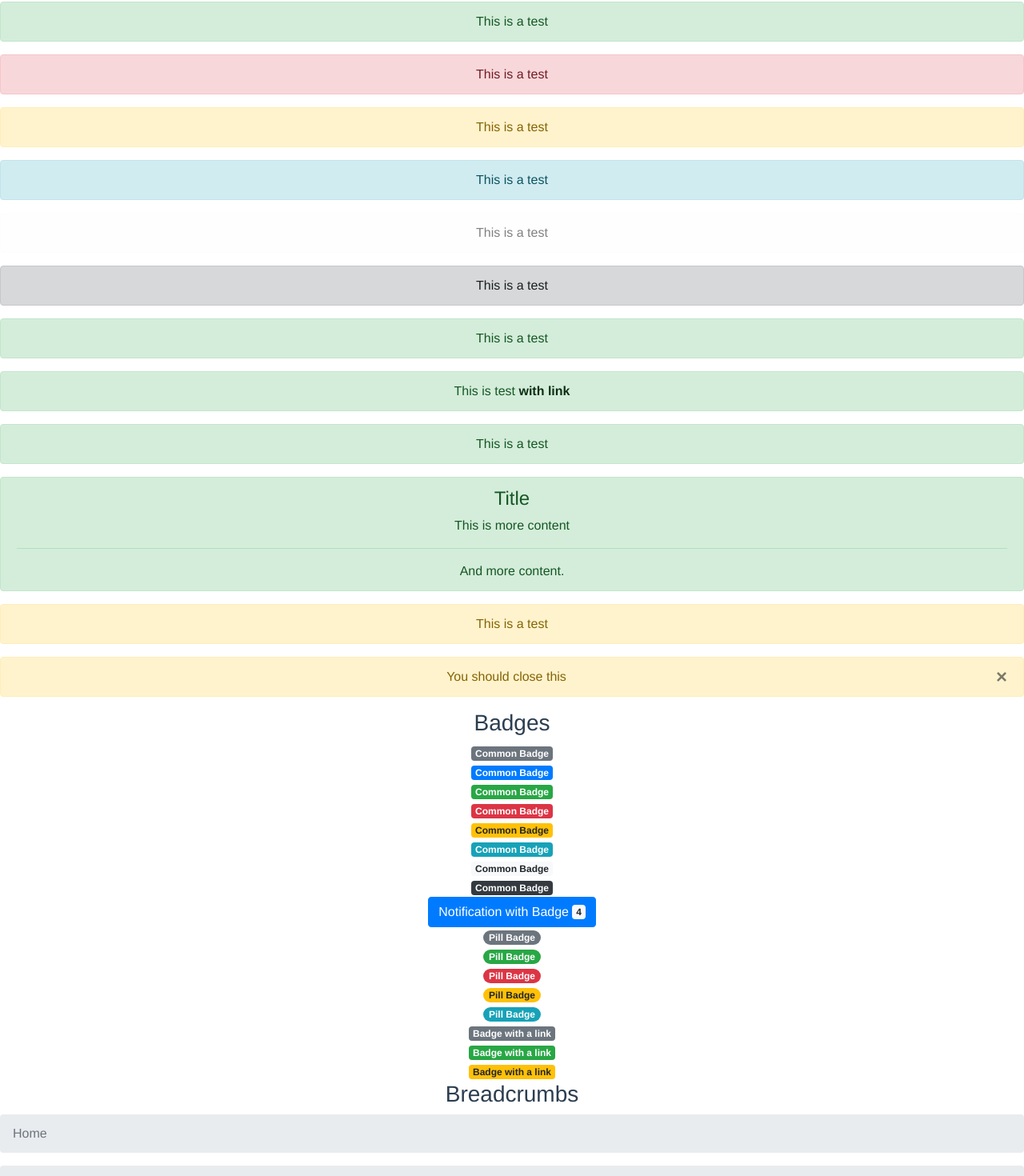
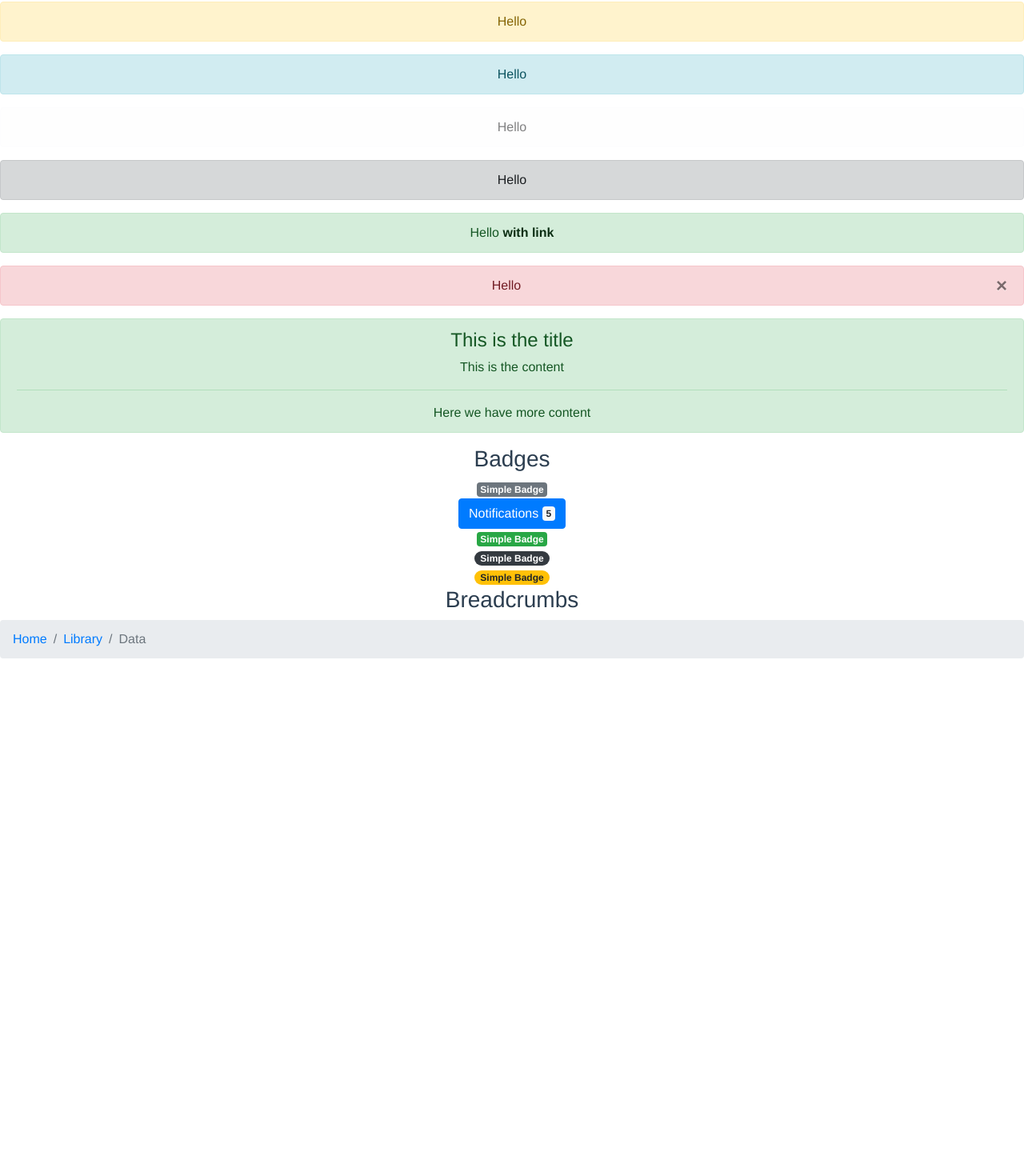
Before and after one commit to unicoderns/uiExample, a Vue app: page / in a window 1280 px wide. Shown: the part 300-1770 px from the top of the page at 80% size. After the commit the page ends 1139 px from the top, so only its background shows below. Built offline with nearby package versions, Linux system fonts and the light colour scheme; what @unicoderns/ui would draw is missing.

Commit message:
UICR-8-Insert-Bootstrap-Components-2 - Fix alerts and Badges -Missing Breadcrumbs

```diff
--- a/src/App.vue
+++ b/src/App.vue
@@ -4,36 +4,36 @@
     <ui-compone />
     <ui-comptwo />
     <h3>Alerts</h3>
-    <AlertComponent type="success"></AlertComponent>
-    <AlertComponent type="danger"></AlertComponent>
-    <AlertComponent type="warning"></AlertComponent>
-    <AlertComponent type="info"></AlertComponent>
-    <AlertComponent type="light"></AlertComponent>
-    <AlertComponent type="dark"></AlertComponent>
-    <AlertComponent type="success" href></AlertComponent>
-    <AlertComponent type="success" aditionalContent></AlertComponent>
-    <AlertComponent type="warning" dismissing></AlertComponent>
+    <AlertComponent type="warning">Hello</AlertComponent>
+    <AlertComponent type="info">Hello</AlertComponent>
+    <AlertComponent type="light">Hello</AlertComponent>
+    <AlertComponent type="dark">Hello</AlertComponent>
+    <AlertComponent type="success">
+      Hello
+      <a href="www.google.com" class="alert-link">with link</a>
+    </AlertComponent>
+    <AlertComponent type="danger" dismissing>Hello</AlertComponent>
+    <AlertComponent type="success">
+      <h4 class="alert-heading">This is the title</h4>
+      <p>This is the content</p>
+      <hr />
+      <p class="mb-0">Here we have more content</p>
+    </AlertComponent>
     <h3>Badges</h3>
-    <BadgeComponent type="secondary" main></BadgeComponent>
-    <BadgeComponent type="primary" main></BadgeComponent>
-    <BadgeComponent type="success" main></BadgeComponent>
-    <BadgeComponent type="danger" main></BadgeComponent>
-    <BadgeComponent type="warning" main></BadgeComponent>
-    <BadgeComponent type="info" main></BadgeComponent>
-    <BadgeComponent type="light" main></BadgeComponent>
-    <BadgeComponent type="dark" main></BadgeComponent>
-    <BadgeComponent type="light" buttonNotification></BadgeComponent>
-    <BadgeComponent pillType="pill" type="secondary" pill></BadgeComponent>
-    <BadgeComponent pillType="pill" type="success" pill></BadgeComponent>
-    <BadgeComponent pillType="pill" type="danger" pill></BadgeComponent>
-    <BadgeComponent pillType="pill" type="warning" pill></BadgeComponent>
-    <BadgeComponent pillType="pill" type="info" pill></BadgeComponent>
-    <BadgeComponent link type="secondary"></BadgeComponent>
-    <BadgeComponent link type="success"></BadgeComponent>
-    <BadgeComponent link type="warning"></BadgeComponent>
+    <BadgeComponent main type="secondary">Simple Badge</BadgeComponent>
+    <br />
+    <button type="button" class="btn btn-primary">
+      Notifications
+      <BadgeComponent btnNotification type="light">5</BadgeComponent>
+    </button>
+    <br />
+    <BadgeComponent main type="success">Simple Badge</BadgeComponent>
+    <br />
+    <BadgeComponent main type="pill badge-dark">Simple Badge</BadgeComponent>
+    <br />
+    <BadgeComponent main type="pill badge-warning">Simple Badge</BadgeComponent>
     <h3>Breadcrumbs</h3>
-    <BreadcrumbComponent main type="active"></BreadcrumbComponent>
-    <BreadcrumbComponent href type="active"></BreadcrumbComponent>
+    <BreadcrumbComponent></BreadcrumbComponent>
   </div>
 </template>
 
--- a/src/components/AlertComponent.vue
+++ b/src/components/AlertComponent.vue
@@ -1,28 +1,9 @@
 <template>
   <div>
     <div class="alert" :class="'alert-' + type" role="alert">
-      This is a test
-    </div>
-    <div v-if="href" class="alert" :class="'alert-' + type" role="alert">
-      This is test
-      <a href="#" class="alert-link">with link</a>
-    </div>
-    <div
-      v-if="aditionalContent"
-      class="alert"
-      :class="'alert-' + type"
-      role="alert"
-    >
-      <div>
-        <h4 class="alert-heading">Title</h4>
-        <p>This is more content</p>
-        <hr />
-        <p class="mb-0">And more content.</p>
-      </div>
-    </div>
-    <div v-if="dismissing" class="alert" :class="'alert-' + type" role="alert">
-      You should close this
+      <slot></slot>
       <button
+        v-if="dismissing"
         type="button"
         class="close"
         data-dismiss="alert"
@@ -40,8 +21,6 @@ import { Component, Vue } from "vue-property-decorator";
 @Component({
   props: {
     type: String,
-    href: Boolean,
-    aditionalContent: Boolean,
     dismissing: Boolean
   }
 })
--- a/src/components/BadgeComponent.vue
+++ b/src/components/BadgeComponent.vue
@@ -1,22 +1,7 @@
 <template>
-  <div>
-    <span class="badge" :class="'badge-' + type" role="badge" v-if="main"
-      >Common Badge</span
-    >
-    <button v-if="buttonNotification" type="button" class="btn btn-primary">
-      Notification with Badge
-      <span class="badge badge-light">4</span>
-    </button>
-    <span
-      class="badge"
-      :class="'badge-' + pillType + ' badge-' + type"
-      v-if="pill"
-      >Pill Badge</span
-    >
-    <a v-if="link" href="#" class="badge" :class="'badge-' + type" role="badge"
-      >Badge with a link</a
-    >
-  </div>
+  <span class="badge" :class="'badge-' + type">
+    <slot></slot>
+  </span>
 </template>
 
 <script lang="ts">
@@ -25,11 +10,7 @@ import { Component, Vue } from "vue-property-decorator";
 @Component({
   props: {
     type: String,
-    main: Boolean,
-    buttonNotification: Boolean,
-    pill: Boolean,
-    pillType: String,
-    link: Boolean
+    btnNotification: Boolean
   }
 })
 export default class BadgeComponent extends Vue {}
--- a/src/components/BreadcrumbComponent.vue
+++ b/src/components/BreadcrumbComponent.vue
@@ -1,20 +1,14 @@
 <template>
   <div>
-    <nav v-if="main" aria-label="breadcrumb">
-      <ol class="breadcrumb">
-        <li :class="'breadcrumb-item' + ' ' + type" aria-current="page">
-          Home
-        </li>
-      </ol>
-    </nav>
-    <nav v-if="href" aria-label="breadcrumb">
+    <nav aria-label="breadcrumb">
       <ol class="breadcrumb">
         <li class="breadcrumb-item">
           <a href="#">Home</a>
         </li>
-        <li :class="'breadcrumb-item' + ' ' + type" aria-current="page">
-          Pages
+        <li class="breadcrumb-item">
+          <a href="#">Library</a>
         </li>
+        <li class="breadcrumb-item active" aria-current="page">Data</li>
       </ol>
     </nav>
   </div>
@@ -27,7 +21,8 @@ import { Component, Vue } from "vue-property-decorator";
   props: {
     type: String,
     href: Boolean,
-    main: Boolean
+    main: Boolean,
+    link: String
   }
 })
 export default class BreadcrumbComponent extends Vue {}
```
